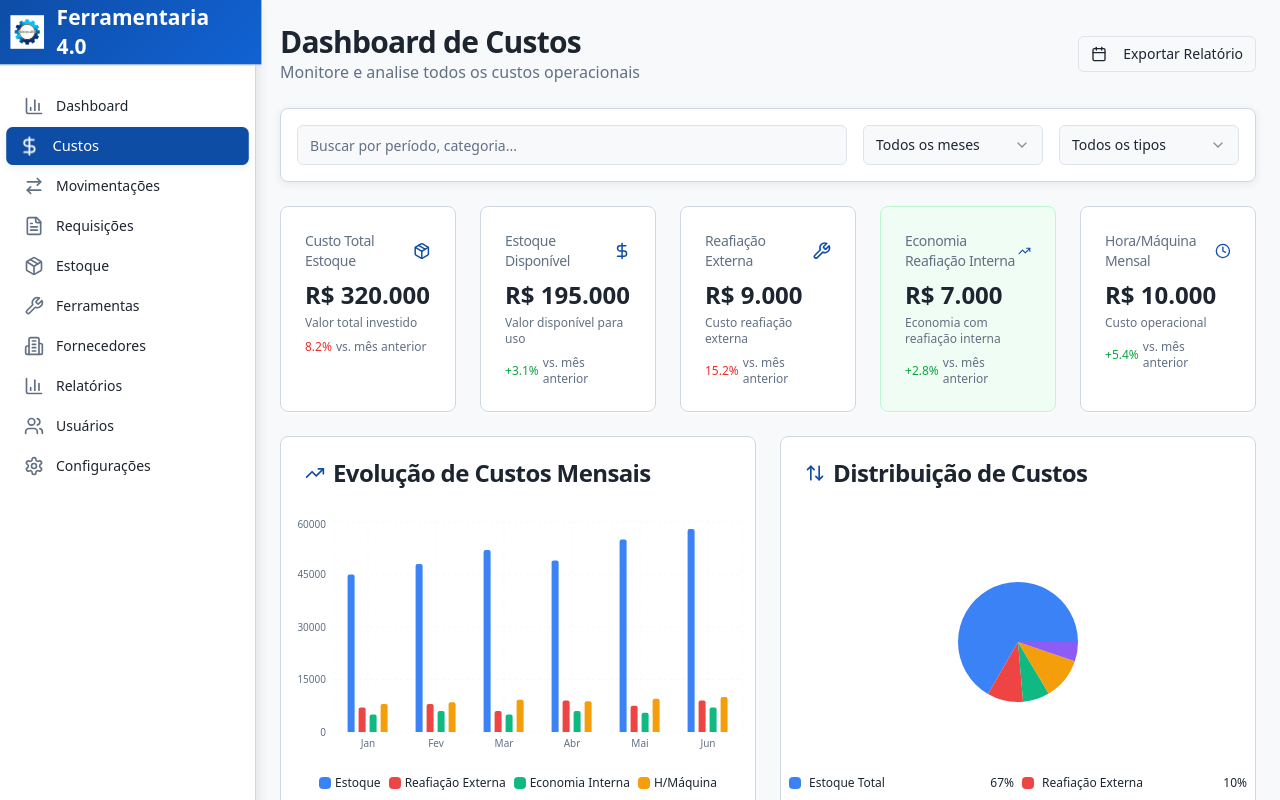
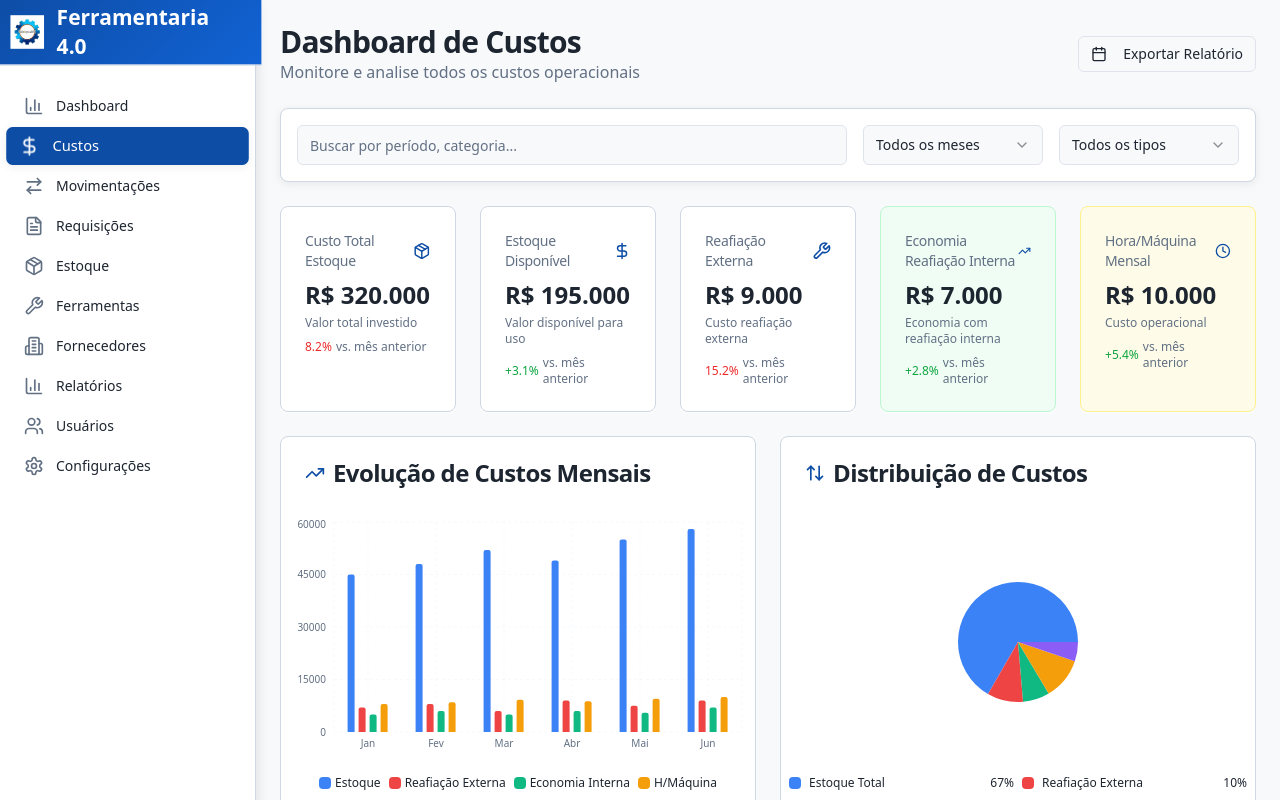
Before and after one commit to xlDuarte/ferra-360-control, a React (Vite) app: page /custos in a window 1280 px wide. Shown: the top 800 px of the page. Built offline with nearby package versions, Linux system fonts and the light colour scheme.

Commit message:
Add background to card
Add light yellow background to the "Hora/Máquina Mensal" card in the costs page.

```diff
--- a/src/pages/Custos.tsx
+++ b/src/pages/Custos.tsx
@@ -141,6 +141,7 @@ export default function Custos() {
           description="Custo operacional"
           icon={Clock}
           trend={{ value: 5.4, isPositive: true }}
+          className="bg-yellow-50 border-yellow-200"
         />
       </div>
 
```
